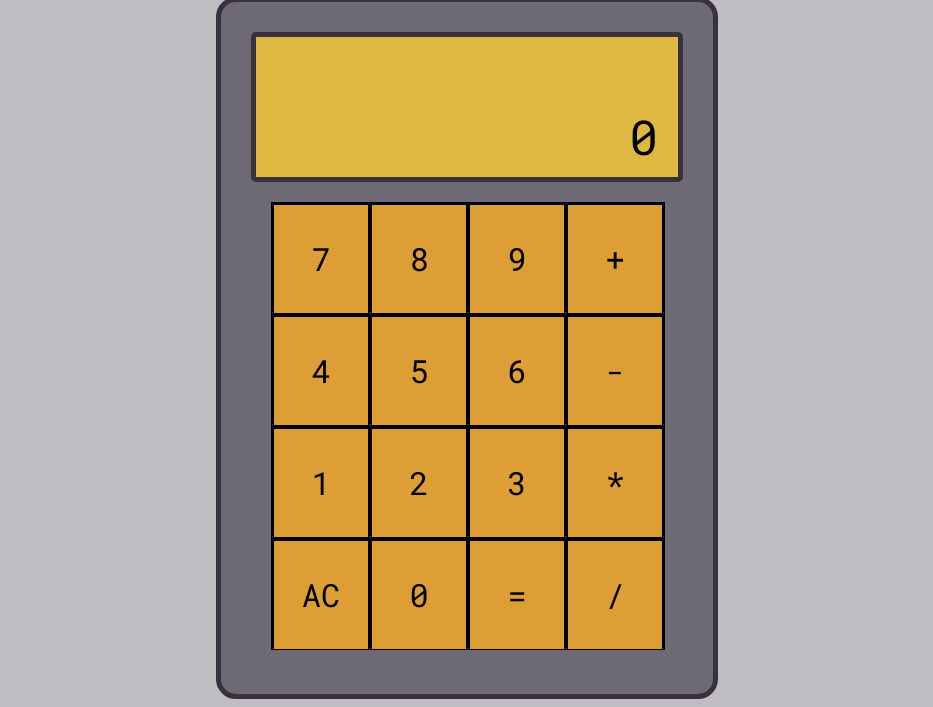
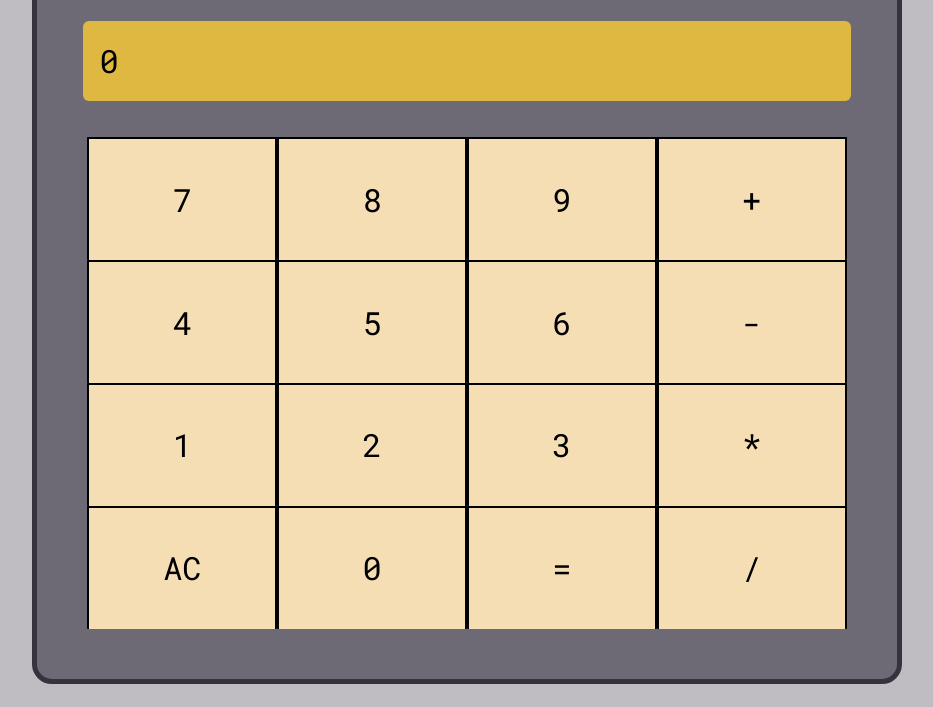
Before and after one commit to AnLaxina/foundations-calculator, a website: page index.html in a window 1280 px wide. Shown: the part 97-804 px from the top of the page, without its empty margins (173-1106 px from the left). Drawn offline with Linux system fonts and the light colour scheme.

Commit message:
fix(styling): use grid for calculator

```diff
--- /dev/null
+++ b/CSS/calculator.css
@@ -0,0 +1,52 @@
+.calculator {
+  flex-grow: 1;
+  display: flex;
+  flex-direction: column;
+
+  background-color: #6d6a75ff;
+  border: #37323eff 5px solid;
+  border-radius: 20px;
+  max-width: 100%;
+}
+
+.display {
+  /* display: flex;
+  flex-direction: column-reverse;
+  justify-content: flex-end;
+  align-items: flex-end;
+  padding: 20px 20px 0 0;
+  width: 100%;
+  height: 150px;
+  border: #37323eff 5px solid;
+  border-radius: 5px;
+  background-color: #deb841ff;
+  font-size: 48px; */
+  max-width: 100%;
+  font-size: 2rem;
+  background-color: #deb841ff;
+  border-radius: 6px;
+  padding: 1rem;
+  margin: 1rem;
+}
+
+.numbers {
+  flex-grow: 1;
+  display: grid;
+  grid-template-rows: repeat(4, 1fr);
+  grid-template-columns: repeat(4, 1fr);
+  padding: 20px;
+}
+
+.numbers button {
+  background-color: wheat;
+  min-width: 100%;
+}
+
+/* For medium devices and above */
+@media (width >= 48rem) {
+  .calculator {
+    max-width: 70%;
+    min-height: 632px;
+    padding: 30px;
+  }
+}
--- /dev/null
+++ b/CSS/main.css
@@ -0,0 +1,33 @@
+/* This is for global styles */
+body {
+  min-height: 100dvh;
+  display: flex;
+  flex-direction: column;
+  font-family: "Roboto Mono", serif;
+  justify-content: center;
+  align-items: center;
+  background-color: #bfbdc1ff;
+}
+
+footer > h1 {
+  padding: 1rem;
+}
+
+main {
+  padding: 1.2rem;
+  flex-grow: 1;
+  width: 100%;
+  display: flex;
+  justify-content: center;
+}
+
+button {
+  font-family: "Roboto Mono", serif;
+  font-size: 32px;
+  height: 100%;
+  width: 25%;
+  border: 2px black solid;
+  border-bottom: 0px;
+  border-radius: 1px;
+  background-color: #de9e36ff;
+}
--- /dev/null
+++ b/CSS/reset.css
@@ -0,0 +1,75 @@
+/* 1. Use a more-intuitive box-sizing model */
+*,
+*::before,
+*::after {
+  box-sizing: border-box;
+}
+
+/* 2. Remove default margin */
+*:not(dialog) {
+  margin: 0;
+}
+
+/* 3. Enable keyword animations */
+@media (prefers-reduced-motion: no-preference) {
+  html {
+    interpolate-size: allow-keywords;
+  }
+}
+
+body {
+  /* 4. Increase line-height */
+  line-height: 1.5;
+  /* 5. Improve text rendering */
+  -webkit-font-smoothing: antialiased;
+}
+
+/* 6. Improve media defaults */
+img,
+picture,
+video,
+canvas,
+svg {
+  display: block;
+  max-width: 100%;
+}
+
+/* 7. Inherit fonts for form controls */
+input,
+button,
+textarea,
+select {
+  font: inherit;
+}
+
+/* 8. Avoid text overflows */
+p,
+h1,
+h2,
+h3,
+h4,
+h5,
+h6 {
+  overflow-wrap: break-word;
+}
+
+/* 9. Improve line wrapping */
+p {
+  text-wrap: pretty;
+}
+h1,
+h2,
+h3,
+h4,
+h5,
+h6 {
+  text-wrap: balance;
+}
+
+/*
+  10. Create a root stacking context
+*/
+#root,
+#__next {
+  isolation: isolate;
+}
--- a/CSS/style.css
+++ b/CSS/style.css
@@ -8,60 +8,6 @@
 
  */
 
-
-body {
-    display: flex;
-    flex-direction: column;
-    font-family: 'Roboto Mono', serif;
-    justify-content: center;
-    align-items: center;
-    background-color: #bfbdc1ff;
-}
-
-.calculator {
-    padding: 30px;
-    background-color: #6d6a75ff;
-    border: #37323eff 5px solid;
-    border-radius: 20px;
-    width: 432px;
-    height: 632px;
-}
-
-.display {
-    display: flex;
-    flex-direction: column-reverse;
-    justify-content: flex-end;
-    align-items: flex-end;
-    /* I need box-sizing as adding padding will make the display much bigger than it is */
-    box-sizing: border-box;
-    padding: 20px 20px 0 0;
-    width: 100%;
-    height: 150px;
-    border: #37323eff 5px solid;
-    border-radius: 5px;
-    background-color: #deb841ff;
-    font-size: 48px;
-}
-
-.numbers {
-    padding: 20px;
-}
-
-.row {
-    display: flex;
-    width: 100%;
-    height: 110px;
-    border: 1px black solid;
-    background-color: wheat;
-}
-
-button {
-    font-family: 'Roboto Mono', serif;
-    font-size: 32px;
-    height: 100%;
-    width: 25%;
-    border: 2px black solid;
-    border-bottom: 0px;
-    border-radius: 1px;
-    background-color: #de9e36ff;
-}
+@import url("./reset.css");
+@import url("./main.css");
+@import url("./calculator.css");
--- a/index.html
+++ b/index.html
@@ -6,7 +6,7 @@
     <title>Calculator</title>
     <link rel="stylesheet" href="CSS/style.css" />
     <link rel="icon" href="IMG/calculator-icon.png" />
-    <script src="JS/calculator.js" type="module"></script>
+    <!-- <script src="JS/calculator.js" type="module"></script> -->
 
     <!-- Use Google Fonts to make it more fancy! -->
     <link rel="preconnect" href="https://fonts.googleapis.com" />
@@ -26,32 +26,27 @@
           <p>0</p>
         </div>
         <div class="numbers">
-          <div class="row">
           <button>7</button>
           <button>8</button>
           <button>9</button>
           <button class="operator">+</button>
-          </div>
-          <div class="row">
+
           <button>4</button>
           <button>5</button>
           <button>6</button>
           <button class="operator">-</button>
-          </div>
-          <div class="row">
+
           <button>1</button>
           <button>2</button>
           <button>3</button>
           <button class="operator">*</button>
-          </div>
-          <div class="row">
+
           <button>AC</button>
           <button>0</button>
           <button>=</button>
           <button class="operator">/</button>
         </div>
       </div>
-      </div>
     </main>
   </body>
 </html>
```
Lines whose indentation alone changed are shown as unchanged.
